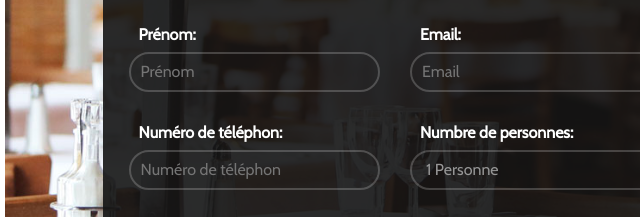
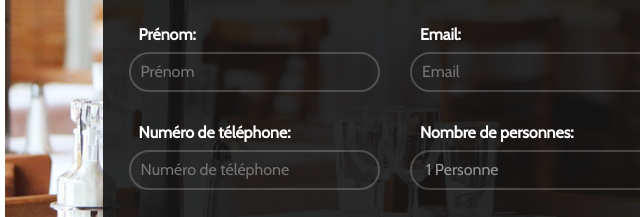
Before and after one commit to cheikhovic/eat-and-discover, a plain HTML site: page index.html in a window 1280 px wide. Shown: the part 4340-4557 px from the top of the page, 65-705 px from the left. Drawn offline with nearby package versions, Linux system fonts and the light colour scheme; some packages are replaced by stand-ins of ours.

Commit message:
Update index.html

```diff
--- a/index.html
+++ b/index.html
@@ -789,8 +789,8 @@
 									<input class="input" type="text" placeholder="Prénom" id="Prénom">
 								</div>
 								<div class="form-group">
-									<label for="Numéro de téléphone">Numéro de téléphon:</label>
-									<input class="input" type="tel" placeholder="Numéro de téléphon" id="Numéro de téléphon">
+									<label for="Numéro de téléphone">Numéro de téléphone:</label>
+									<input class="input" type="tel" placeholder="Numéro de téléphone" id="Numéro de téléphone">
 								</div>
 								<div class="form-group">
 									<label for="date">Date:</label>
@@ -804,7 +804,7 @@
 									<input class="input" type="email" placeholder="Email" id="email">
 								</div>
 								<div class="form-group">
-									<label for="number">Numbre de personnes:</label>
+									<label for="number">Nombre de personnes:</label>
 									<select class="input" id="number">
 										<option>1 Personne</option>
 										<option>2 Personnes</option>
```
